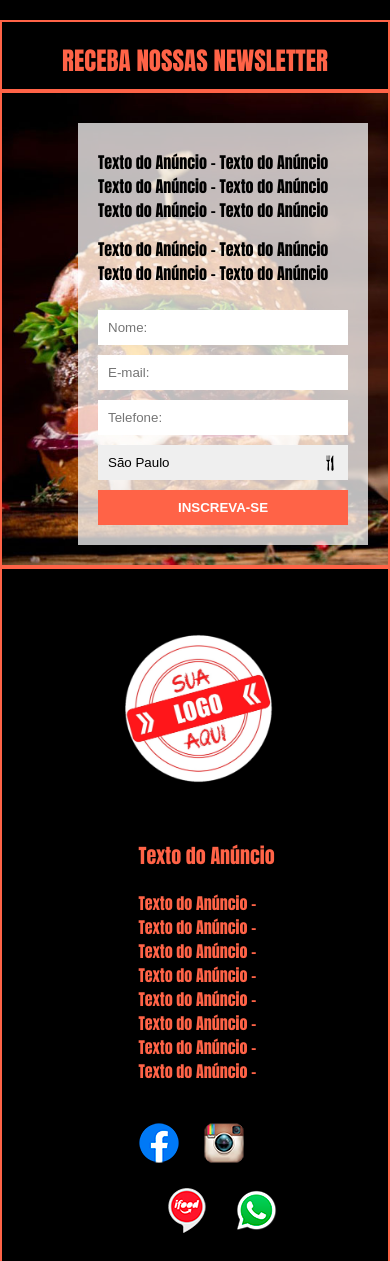
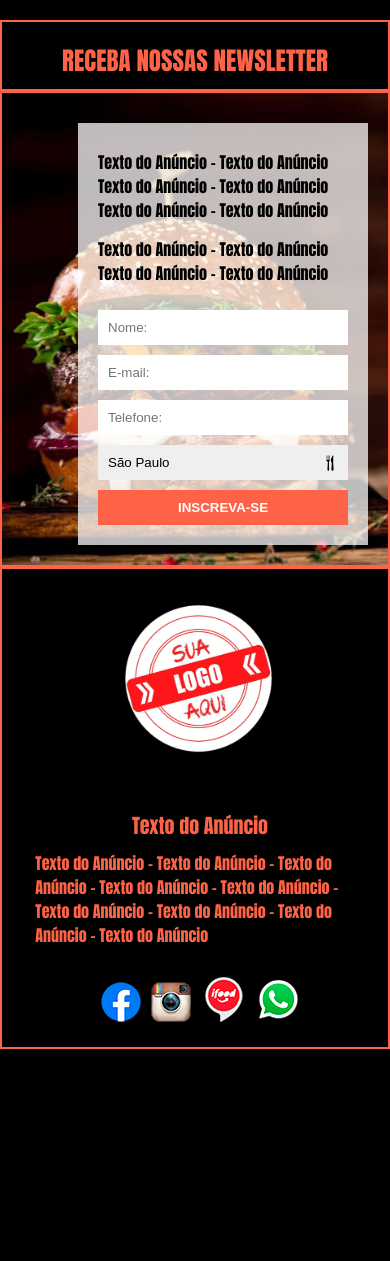
Before and after one commit to ThiagoFRovere/newsletter, a plain HTML site: page index.html in a window 390 px wide. Shown: the top 1261 px of the page. After the commit the page ends 1049 px from the top, so only its background shows below. Drawn offline with Linux system fonts and the light colour scheme.

Commit message:
Add files via upload

```diff
--- a/index.html
+++ b/index.html
@@ -8,6 +8,47 @@
     <link rel="stylesheet" type="text/css" href="./css/style.css">
     <title>SEU NOME AQUI</title>
 
+    <style>
+        @media screen and (max-width: 500px){
+            footer{
+                padding: 10px;
+            }
+            .description{
+                max-width: 90%;
+                margin-left: 10px;
+            }
+            .description p, .description h3{
+                margin-bottom: 10px;
+            }
+            .description h3{
+                text-align: center;
+                font-size: 20px;
+            }
+            .icons{
+                max-width: 100%;
+                margin-left: 25%;
+            }
+            .icons #inst{
+                margin-left: 10px;
+            }
+            .icons #ifood{
+                margin-left: 10px;
+            }
+            .icons #whats{
+                margin-left: 10px;
+            }
+        }
+        @media screen and (max-width: 400px){
+            .icons{
+                margin-left: 20%;
+            }
+        }
+        @media screen and (max-width: 350px){
+            .icons{
+                margin-left: 15%;
+            }
+        }
+    </style>
 </head>
 
 <body>
@@ -38,7 +79,6 @@
                         <option value="SJ">Rio Janeiro</option>
                         <option value="PA">Minas Gerais</option>
                     </select>
-
                     <!-- real people should not fill this in and expect good things - do not remove this or risk form bot signups-->
                     <div style="position: absolute; left: -5000px;" aria-hidden="true"><input type="text"
                         name="b_439848699cd277611bf26b57b_fb64c2b2da" tabindex="-1" value="">
@@ -49,8 +89,6 @@
             </div>
         </section>
 
-
-
         <footer>
             <img class="picture" src="./pictures/logo.png">
             <div class="description">
@@ -60,15 +98,13 @@
                     Texto do Anúncio - Texto do Anúncio -
                     Texto do Anúncio - Texto do Anúncio -
                     Texto do Anúncio - Texto do Anúncio -
+                    Texto do Anúncio
                 </p>
                 <p class="icons">
                     <a id="face" href="#"><img src="./pictures/facebook.png" alt="facebook">
                     <a id="inst" href="#"><img src="./pictures/instagram.png" alt="instagram">
                     <a id="ifood" href="#"><img src="./pictures/ifood.png" alt="ifood">
                     <a id="whats" href="#"><img src="./pictures/whatsapp.png" alt="whatsapp"><br>
-
-
-
                 </p>
             </div>
         </footer>
```
